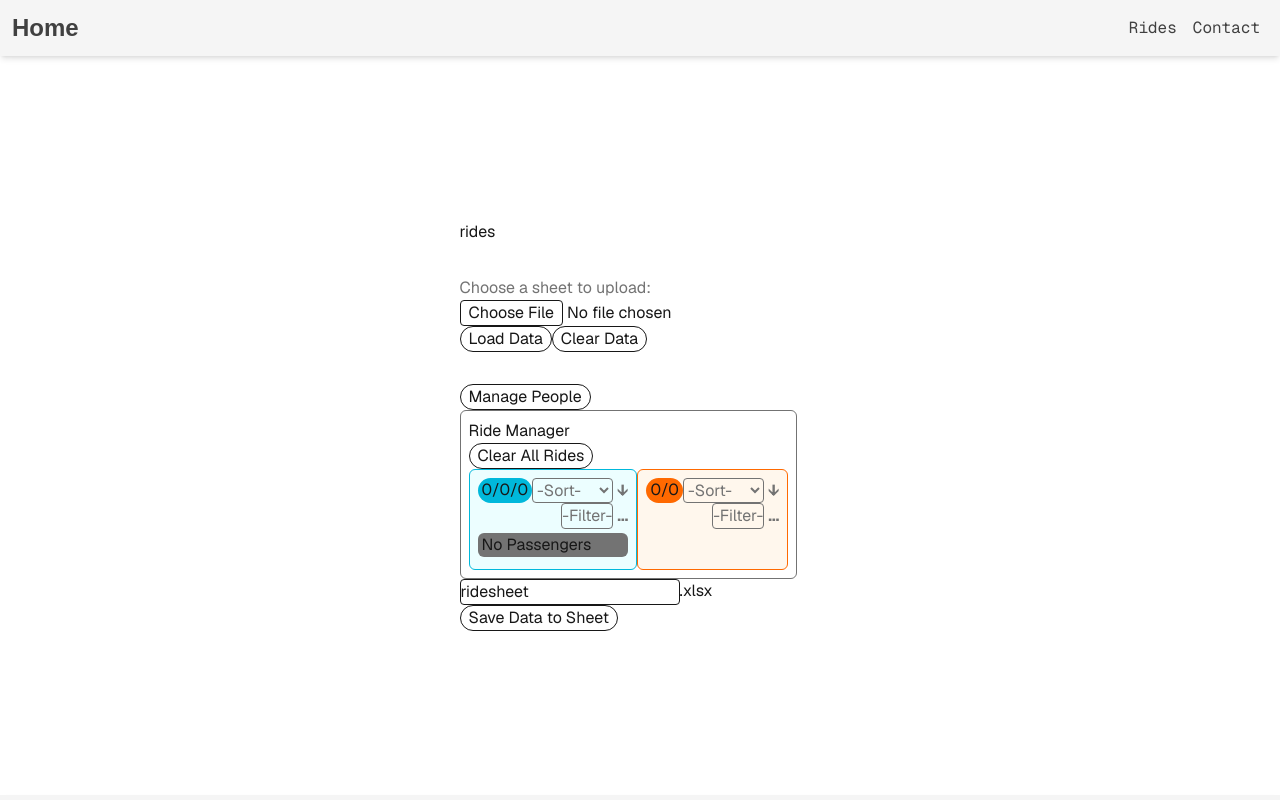
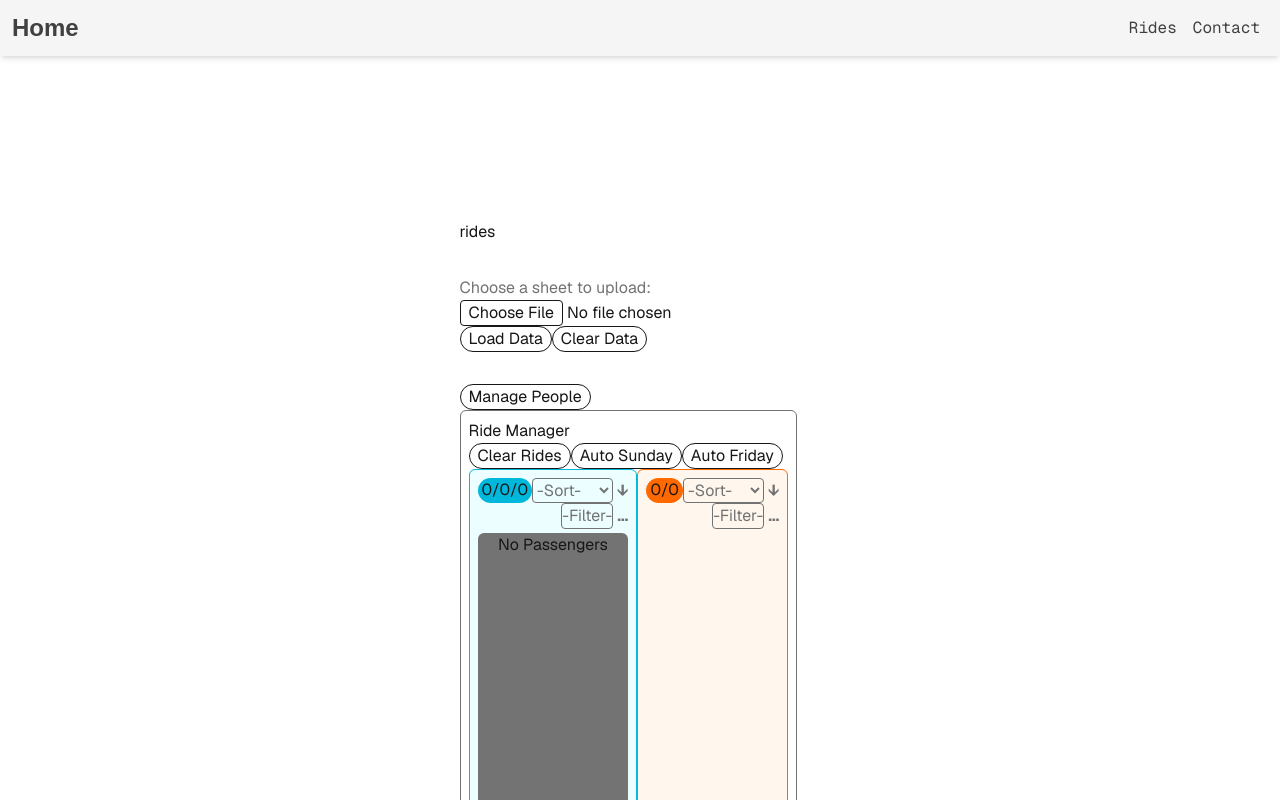
Before and after one commit to agee4/ride-organizer-va, a Next.js app: page /rides in a window 1280 px wide. Both pictures are taken after a click on the button "Manage Rides". Shown: the top 800 px of the page. Built offline with nearby package versions, Linux system fonts and the light colour scheme.

Commit message:
Ride checking and shallow auto ride building
+Auto build valid rides (^todo: allow for dynamic build parameter changes besides default (sunday/friday rides, going down list))
~made textareas readonly where they should be readonly

```diff
--- a/src/app/_components/_people_manager/pm_drivercomponent.tsx
+++ b/src/app/_components/_people_manager/pm_drivercomponent.tsx
@@ -155,6 +155,7 @@ export const PM_DriverComponent = ({
                 <textarea
                   className="mt-1 w-full rounded-md bg-orange-400 p-1 dark:bg-orange-600"
                   defaultValue={data.getNotes()}
+                  readOnly
                 />
               )}
           </ul>
--- a/src/app/_components/_people_manager/pm_passengercomponent.tsx
+++ b/src/app/_components/_people_manager/pm_passengercomponent.tsx
@@ -202,6 +202,7 @@ export const PM_PassengerComponent = ({
                 <textarea
                   className="mt-1 w-full rounded-md bg-cyan-400 p-1 dark:bg-cyan-600"
                   defaultValue={data.getNotes()}
+                  readOnly
                 />
               )}
           </ul>
--- a/src/app/_components/_ride_manager/passengerdraglayer.tsx
+++ b/src/app/_components/_ride_manager/passengerdraglayer.tsx
@@ -106,6 +106,7 @@ export const PassengerDragLayer = () => {
                   <textarea
                     className="w-full rounded-md bg-cyan-400 p-1 dark:bg-cyan-600"
                     defaultValue={data.getNotes()}
+                    readOnly
                   />
                 </li>
               </ul>
--- a/src/app/_components/_ride_manager/ride_manager.tsx
+++ b/src/app/_components/_ride_manager/ride_manager.tsx
@@ -226,6 +226,7 @@ export const RideManager = ({
           )
     );
   }, [originRides, rideSort, rideReverse, rideFilter]);
+
   const clearRides = () => {
     for (const ride of rideList) {
       for (const passenger of ride.getPassengers().values()) {
@@ -237,6 +238,45 @@ export const RideManager = ({
         ride: ride,
       });
     }
+  };
+  const autoRides = (filter: RideTimes | RideTimes[]) => {
+    const newUnassignedCollection = new Map(unassignedCollection);
+    const newRideCollection = new Map(originRides);
+    const autoRideHelper = (filter: RideTimes, backup?: boolean) => {
+      for (const unassigned of unassignedList.filter((p) =>
+        (backup ? p.getBackup() : p.getRides()).includes(filter)
+      )) {
+        for (const ride of rideList.filter((r) =>
+          r.getDriver().getRides().includes(filter)
+        )) {
+          const currentride = newRideCollection.get(
+            ride.getDriver().getEmail()
+          );
+          if (
+            currentride?.validate(unassigned) &&
+            currentride.getPassengers().size + 1 <=
+              currentride.getDriver().getSeats()
+          ) {
+            ride.addPassenger(unassigned);
+            newRideCollection.set(ride.getDriver().getEmail(), ride);
+            newUnassignedCollection.delete(unassigned.getEmail());
+            break;
+          }
+        }
+      }
+    };
+
+    if (filter instanceof Array) {
+      for (const f of filter) autoRideHelper(f);
+      for (const f of filter) autoRideHelper(f, true);
+    } else autoRideHelper(filter);
+
+    for (const removedpassenger of unassignedList.filter(
+      (p) => !newUnassignedCollection.has(p.getEmail())
+    )) {
+      unassignedDispatch({ type: "delete", passenger: removedpassenger });
+    }
+    rideCallback({ type: "set", rides: newRideCollection });
   };
 
   return (
@@ -253,9 +293,25 @@ export const RideManager = ({
         <PassengerDragLayer />
         <div className="rounded-md border border-neutral-500 p-2">
           <h2>Ride Manager</h2>
-          <button className="rounded-full border px-2" onClick={clearRides}>
-            Clear All Rides
-          </button>
+          <div>
+            <button className="rounded-full border px-2" onClick={clearRides}>
+              Clear Rides
+            </button>
+            <button
+              className="rounded-full border px-2"
+              onClick={() =>
+                autoRides([RideTimes.FIRST, RideTimes.SECOND, RideTimes.THIRD])
+              }
+            >
+              Auto Sunday
+            </button>
+            <button
+              className="rounded-full border px-2"
+              onClick={() => autoRides(RideTimes.FRIDAY)}
+            >
+              Auto Friday
+            </button>
+          </div>
           <div className="flex flex-row">
             <div className="rounded-md border border-cyan-500 bg-cyan-50 p-2 dark:bg-cyan-950">
               <div className="flex flex-col place-content-between sm:flex-row">
@@ -447,7 +503,7 @@ export const RideManager = ({
                   )}
                 </button>
               </div>
-              <ul className="m-1 max-h-[70dvh] overflow-auto">
+              <ul className="m-1 h-[70svh] overflow-auto">
                 {rideList.map((item) => (
                   <li key={item.getDriver().getEmail()}>
                     <RM_RideComponent data={item} />
--- a/src/app/_components/_ride_manager/rm_ridecomponent.tsx
+++ b/src/app/_components/_ride_manager/rm_ridecomponent.tsx
@@ -140,6 +140,7 @@ const RM_PassengerComponent = ({
                   <textarea
                     className="w-full rounded-md bg-cyan-400 p-1 dark:bg-cyan-600"
                     defaultValue={data.getNotes()}
+                    readOnly
                   />
                 </li>
               </ul>
@@ -319,6 +320,7 @@ export const RM_RideComponent = ({ data }: { data: Ride }) => {
                 <textarea
                   className="w-full rounded-md bg-orange-400 p-1 dark:bg-orange-600"
                   defaultValue={data.getDriver().getNotes()}
+                  readOnly
                 />
               </li>
             </ul>
--- a/src/app/_components/_ride_manager/rm_unassignedcomponent.tsx
+++ b/src/app/_components/_ride_manager/rm_unassignedcomponent.tsx
@@ -121,6 +121,7 @@ const RM_UnassignedComponent = ({
                   <textarea
                     className="w-full rounded-md bg-cyan-400 p-1 dark:bg-cyan-600"
                     defaultValue={data.getNotes()}
+                    readOnly
                   />
                 </li>
               </ul>
@@ -225,11 +226,11 @@ export const RM_UnassignedListComponent = () => {
   return (
     <div
       className={
-        "rounded-md " + (isOver && canDrop ? "bg-amber-500" : "bg-neutral-500")
+        "rounded-md size-f " + (isOver && canDrop ? "bg-amber-500" : "bg-neutral-500")
       }
       ref={dropRef}
     >
-      <ul className="m-1 max-h-[70dvh] overflow-auto">
+      <ul className="m-1 h-[70svh] overflow-auto">
         {unassignedList.length > 0 ? (
           unassignedList.map((item, index) => (
             <li key={item.getEmail()}>
@@ -243,7 +244,7 @@ export const RM_UnassignedListComponent = () => {
             </li>
           ))
         ) : (
-          <li>No Passengers</li>
+          <li className="text-center">No Passengers</li>
         )}
       </ul>
     </div>
--- a/src/app/rides/page.tsx
+++ b/src/app/rides/page.tsx
@@ -23,6 +23,7 @@ export default function Page() {
   const updateSaveSheetName = (event: ChangeEvent<HTMLInputElement>) => {
     setSaveSheetName(event.target.value);
   };
+  const [saveErrorGiven, setSaveErrorGiven] = useState<boolean>(false);
 
   const [passengerCollection, passengerDispatch] = useReducer(
     passengerReducer,
@@ -182,6 +183,28 @@ export default function Page() {
       }
     }
   };
+  const checkSaveSheet = () => {
+    const problems = [];
+    for (const ride of rideCollection.values()) {
+      if (!ride.updateValid()) {
+        problems.push(
+          ride.getDriver().getName() +
+            "'s RIDE HAS " +
+            ride.getInvalid().length +
+            " PROBLEM(S)!"
+        );
+        problems.push(ride.getInvalid());
+        problems.push(" ");
+      }
+    }
+    if (problems.length > 0 && !saveErrorGiven) {
+      alert(problems.join("\n"));
+      setSaveErrorGiven(true);
+    } else {
+      saveSheet();
+      setSaveErrorGiven(false);
+    }
+  };
   const saveSheet = () => {
     const wb = utils.book_new();
     const passengerJSON = [];
@@ -321,6 +344,7 @@ export default function Page() {
       storage[key] = Array.from(value.getPassengers().keys());
     }
     localStorage.setItem("rides", JSON.stringify(storage));
+    setSaveErrorGiven(false);
   }, [rideCollection]);
 
   return (
@@ -378,6 +402,7 @@ export default function Page() {
               driverCallback={driverDispatch}
             />
           </div>
+        </div>
         <div>
           <div className="flex flex-row">
             <input
@@ -389,10 +414,9 @@ export default function Page() {
             />
             .xlsx
           </div>
-            <button className="rounded-full border px-2" onClick={saveSheet}>
+          <button className="rounded-full border px-2" onClick={checkSaveSheet}>
             Save Data to Sheet
           </button>
-          </div>
         </div>
       </main>
     </div>
```
Lines whose indentation alone changed are shown as unchanged.
